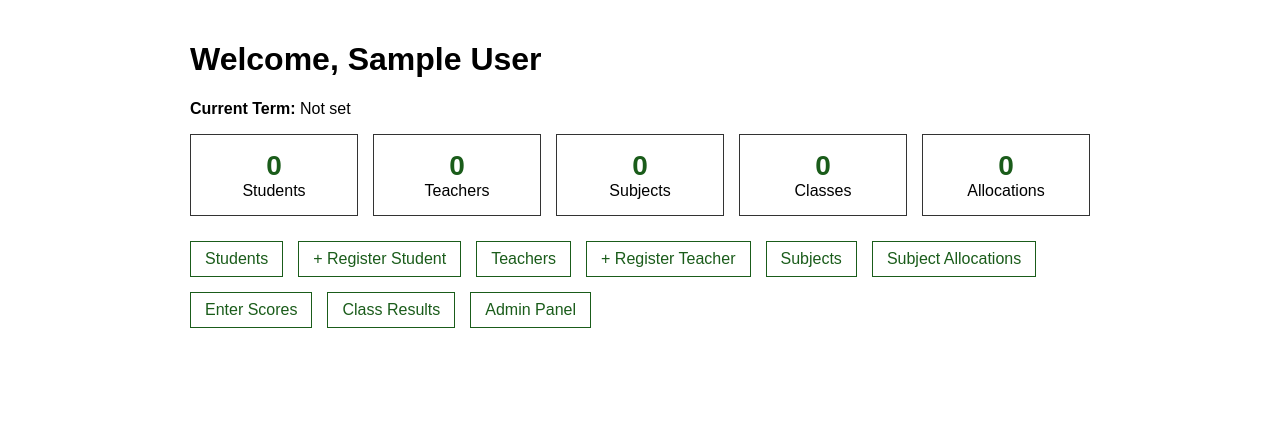
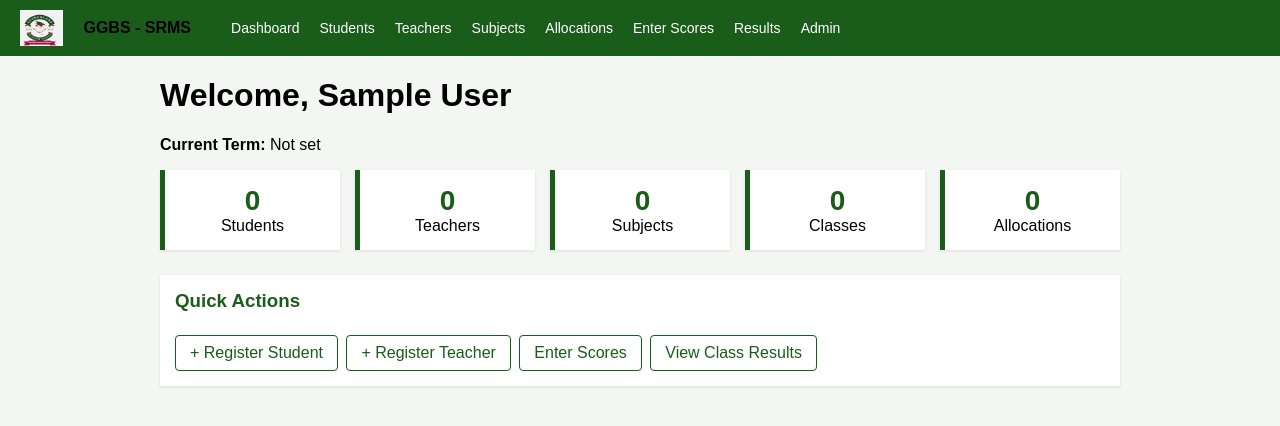
Before and after one commit to Obagoldpaul/school-result-system, a Django app: page / in a window 1280 px wide. Shown: the top 426 px of the page. Run offline with Django 5.2, Linux system fonts and the light colour scheme; the visitor is signed in with stand-in values (Sample User, id 1); data that the repository does not hold is empty.

Commit message:
Add persistent nav bar with base template, restyle dashboard

```diff
--- a/config/settings.py
+++ b/config/settings.py
@@ -64,7 +64,7 @@ ROOT_URLCONF = 'config.urls'
 TEMPLATES = [
     {
         'BACKEND': 'django.template.backends.django.DjangoTemplates',
-        'DIRS': [],
+        'DIRS': [BASE_DIR / 'templates'],
         'APP_DIRS': True,
         'OPTIONS': {
             'context_processors': [
--- a/dashboard/templates/dashboard/home.html
+++ b/dashboard/templates/dashboard/home.html
@@ -1,18 +1,22 @@
-<!DOCTYPE html>
-<html>
-<head>
-    <title>Dashboard</title>
+{% extends 'base.html' %}
+{% load static %}
+
+{% block title %}Dashboard{% endblock %}
+
+{% block content %}
 <style>
-        body { font-family: Arial, sans-serif; max-width: 900px; margin: auto; padding: 20px; }
     .stats { display: flex; gap: 15px; flex-wrap: wrap; margin-bottom: 25px; }
-        .stat-box { border: 1px solid #333; padding: 15px 20px; text-align: center; flex: 1; min-width: 120px; }
+    .stat-box { background: white; border-left: 5px solid #1a5c1a; padding: 15px 20px; text-align: center; flex: 1; min-width: 120px; box-shadow: 0 1px 3px rgba(0,0,0,0.1); }
     .stat-box .number { font-size: 28px; font-weight: bold; color: #1a5c1a; }
-        .links { display: flex; gap: 15px; flex-wrap: wrap; margin-bottom: 25px; }
-        .links a { border: 1px solid #1a5c1a; color: #1a5c1a; padding: 8px 14px; text-decoration: none; }
-        .links a:hover { background: #1a5c1a; color: white; }
+    .section { background: white; padding: 15px; margin-bottom: 20px; box-shadow: 0 1px 3px rgba(0,0,0,0.1); }
+    .section h3 { margin-top: 0; color: #1a5c1a; }
+    .quick-links a {
+        display: inline-block; border: 1px solid #1a5c1a; color: #1a5c1a;
+        padding: 8px 14px; text-decoration: none; margin: 4px 4px 0 0; border-radius: 4px;
+    }
+    .quick-links a:hover { background: #1a5c1a; color: white; }
 </style>
-</head>
-<body>
+
 <h1>Welcome, {{ request.user.get_full_name|default:request.user.username }}</h1>
 <p><strong>Current Term:</strong> {{ current_term|default:"Not set" }}</p>
 
@@ -24,21 +28,18 @@
     <div class="stat-box"><div class="number">{{ allocation_count }}</div>Allocations</div>
 </div>
 
-    <div class="links">
-        <a href="{% url 'student_list' %}">Students</a>
+<div class="section quick-links">
+    <h3>Quick Actions</h3>
     <a href="{% url 'register_student' %}">+ Register Student</a>
-        <a href="{% url 'teacher_list' %}">Teachers</a>
     <a href="{% url 'register_teacher' %}">+ Register Teacher</a>
-        <a href="{% url 'subject_list' %}">Subjects</a>
-        <a href="{% url 'allocation_list' %}">Subject Allocations</a>
     <a href="{% url 'select_allocation' %}">Enter Scores</a>
-        <a href="{% url 'class_results' %}">Class Results</a>
-        <a href="/admin/">Admin Panel</a>
+    <a href="{% url 'class_results' %}">View Class Results</a>
 </div>
 
 {% if my_allocations %}
-    <h2>My Teaching Assignments</h2>
-    <table border="1" cellpadding="8">
+<div class="section">
+    <h3>My Teaching Assignments</h3>
+    <table>
         <tr><th>Subject</th><th>Class</th><th>Term</th><th>Action</th></tr>
         {% for a in my_allocations %}
         <tr>
@@ -49,6 +50,6 @@
         </tr>
         {% endfor %}
     </table>
+</div>
 {% endif %}
-</body>
-</html>
+{% endblock %}
--- /dev/null
+++ b/templates/base.html
@@ -0,0 +1,37 @@
+{% load static %}
+<!DOCTYPE html>
+<html>
+<head>
+    <title>{% block title %}School Management System{% endblock %}</title>
+    <style>
+        * { box-sizing: border-box; }
+        body { font-family: Arial, sans-serif; margin: 0; background: #f4f6f4; }
+        nav { background: #1a5c1a; padding: 10px 20px; display: flex; align-items: center; gap: 20px; flex-wrap: wrap; }
+        nav img { height: 36px; }
+        nav a { color: white; text-decoration: none; font-size: 14px; }
+        nav a:hover { text-decoration: underline; }
+        nav .brand { font-weight: bold; font-size: 16px; margin-right: 20px; }
+        .content { max-width: 1000px; margin: 20px auto; padding: 0 20px; }
+        table { border-collapse: collapse; width: 100%; }
+        th, td { border: 1px solid #ccc; padding: 6px 10px; text-align: left; }
+    </style>
+</head>
+<body>
+    <nav>
+        <img src="{% static 'images/logo.png' %}" alt="Logo">
+        <span class="brand">GGBS - SRMS</span>
+        <a href="{% url 'dashboard_home' %}">Dashboard</a>
+        <a href="{% url 'student_list' %}">Students</a>
+        <a href="{% url 'teacher_list' %}">Teachers</a>
+        <a href="{% url 'subject_list' %}">Subjects</a>
+        <a href="{% url 'allocation_list' %}">Allocations</a>
+        <a href="{% url 'select_allocation' %}">Enter Scores</a>
+        <a href="{% url 'class_results' %}">Results</a>
+        <a href="/admin/">Admin</a>
+    </nav>
+    <div class="content">
+        {% block content %}
+        {% endblock %}
+    </div>
+</body>
+</html>
```
Lines whose indentation alone changed are shown as unchanged.
